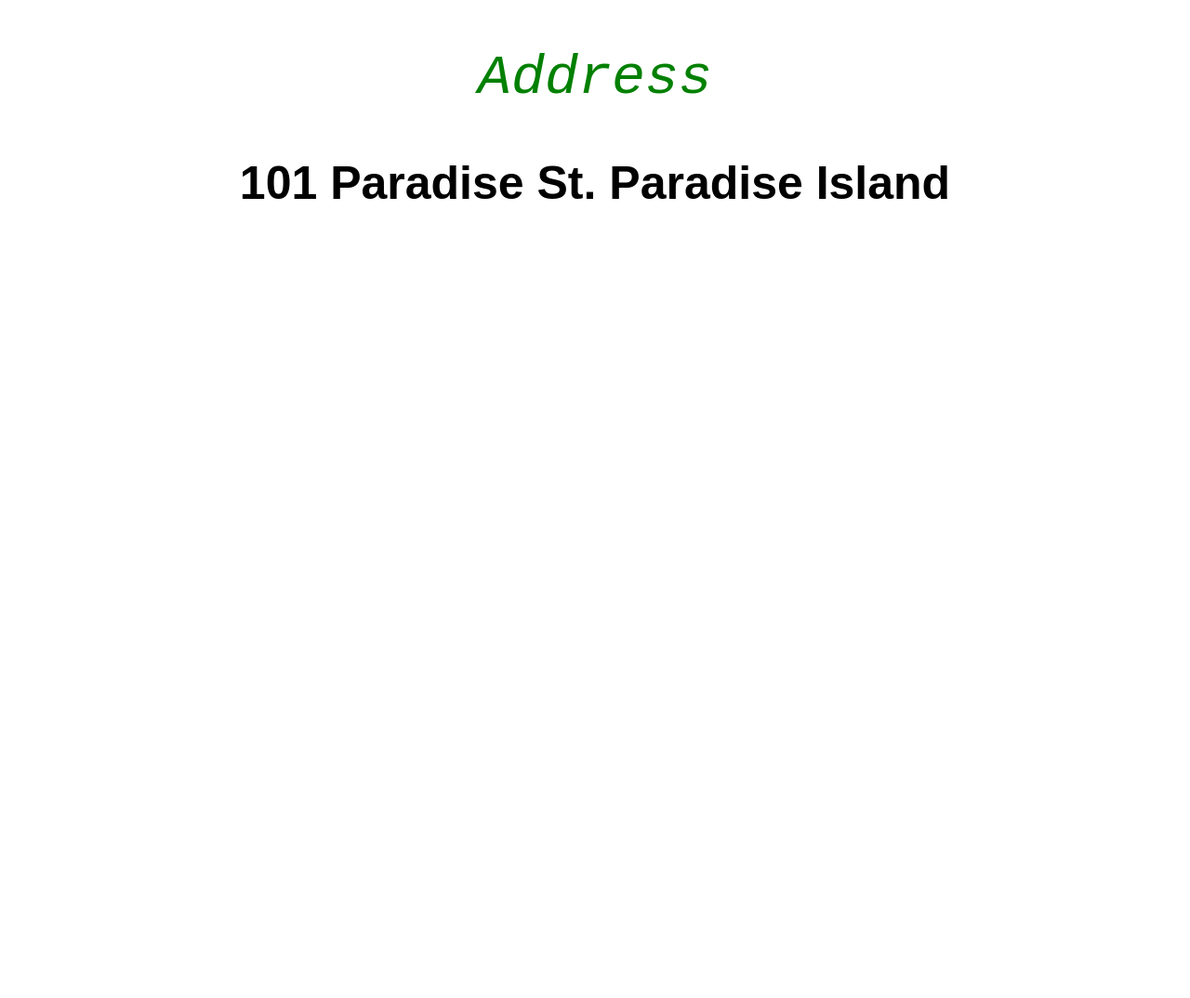
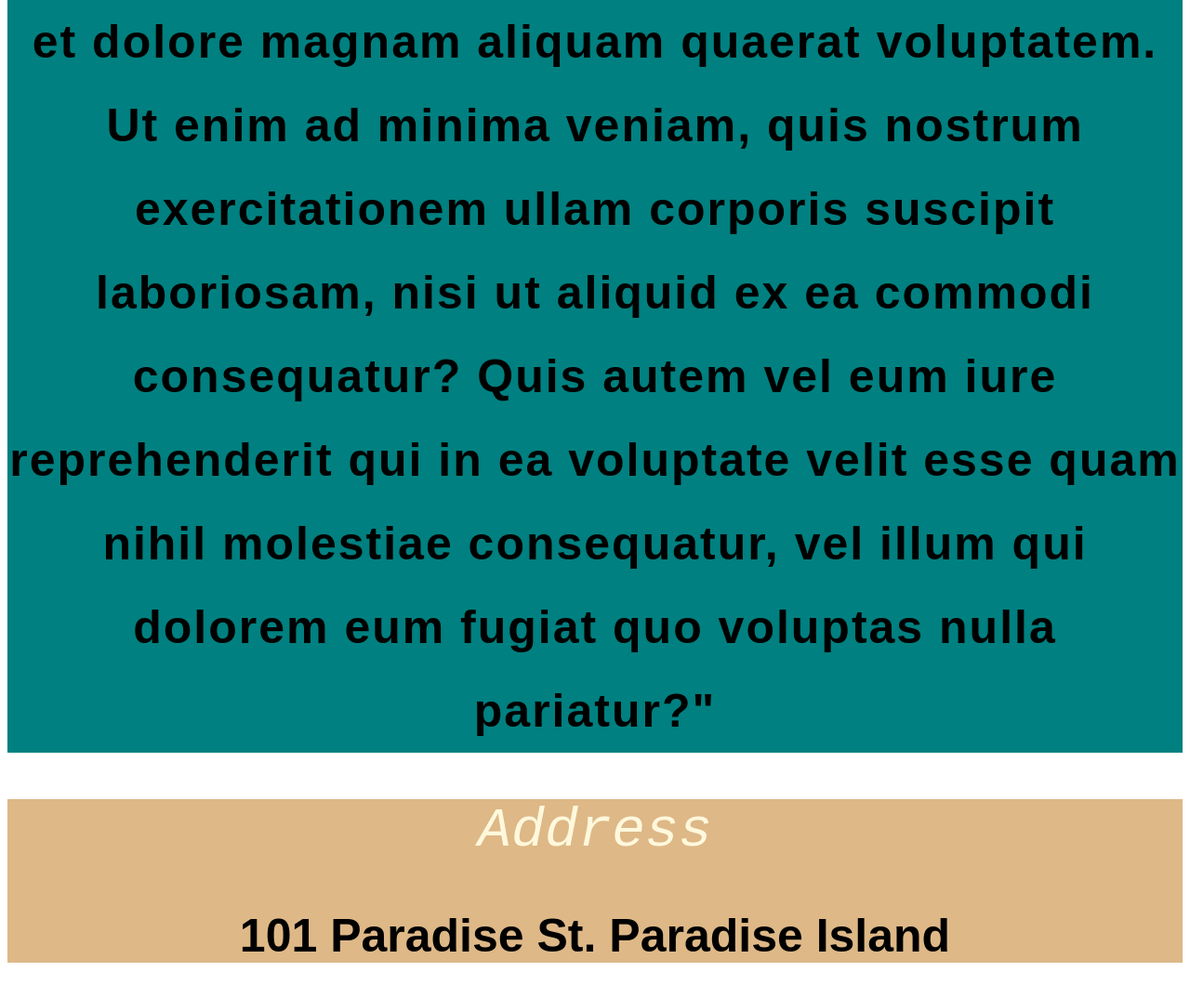
Before and after one commit to yichiang00/IntroCourse-Island, a plain HTML site: page index.html in a window 1280 px wide. Shown: the part 2534-3608 px from the top of the page at 93% size. Before the commit the page ends 2810 px from the top, so only its background shows below. Drawn offline with Linux system fonts and the light colour scheme.

Commit message:
added more styling to index.html

```diff
--- a/css/style.css
+++ b/css/style.css
@@ -10,6 +10,7 @@ h1{
   font-size: 150px;
 }
 h2{
+  color: cornsilk;
   font-size: 60px;
   font-style: oblique;
   font-family: monospace;
@@ -21,3 +22,11 @@ p{
   font-weight: bolder;
   font-style: normal;
 }
+.history{
+  background-color: teal;
+letter-spacing: 2px;
+line-height: 90px;
+}
+.address{
+  background-color: burlywood;
+}
--- a/index.html
+++ b/index.html
@@ -10,10 +10,17 @@
 <p class="welcome"> Welcome to the best resort in the World</p>
 <p>We have all the ammenites that the world has to offer.</p>
 <img src="http://www.slh.com/globalassets/experiences/heros/private-island-hero.jpg">
+<div class="history">
 <h2> History</h2>
 <p> We were founded by the "Sed ut perspiciatis unde omnis iste natus error sit voluptatem accusantium doloremque laudantium, totam rem aperiam, eaque ipsa quae ab illo inventore veritatis et quasi architecto beatae vitae dicta sunt explicabo. Nemo enim ipsam voluptatem quia voluptas sit aspernatur aut odit aut fugit, sed quia consequuntur magni dolores eos qui ratione voluptatem sequi nesciunt. Neque porro quisquam est, qui dolorem ipsum quia dolor sit amet, consectetur, adipisci velit, sed quia non numquam eius modi tempora incidunt ut labore et dolore magnam aliquam quaerat voluptatem. Ut enim ad minima veniam, quis nostrum exercitationem ullam corporis suscipit laboriosam, nisi ut aliquid ex ea commodi consequatur? Quis autem vel eum iure reprehenderit qui in ea voluptate velit esse quam nihil molestiae consequatur, vel illum qui dolorem eum fugiat quo voluptas nulla pariatur?" </p>
+</div>
+
+
+<div class="address">
 <h2> Address</h2>
 <p>101 Paradise St. Paradise Island</p>
+</div>
+
+
 </body>
-
 </html>
```
Also changed, not shown: contacts.html (+3 -0 lines).
